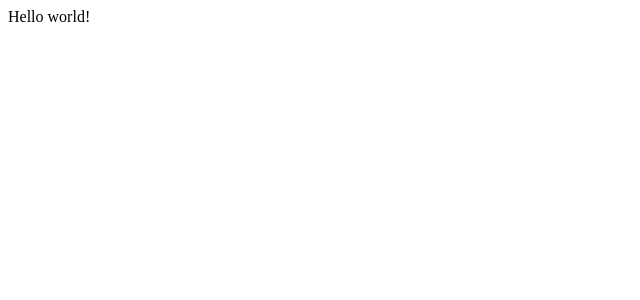
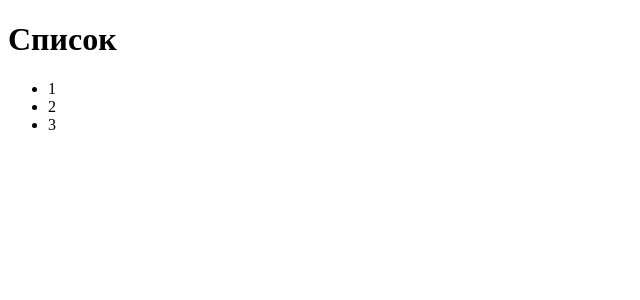
Before and after one commit to WebHeroSchool/alde_react, a React (Create React App) app in the folder todo/: page / in a window 1280 px wide. Shown: the top 300 px of the page, without its empty margins (0-640 px from the left). Built offline with nearby package versions, Linux system fonts and the light colour scheme.

Commit message:
выполнено задание "React-компонент"

```diff
--- a/todo/src/App.js
+++ b/todo/src/App.js
@@ -1,7 +1,16 @@
 
 import React from 'react'
 
-const elem = (<div>Hello world!</div>);
+const ItemList = () => (<ul>
+    <li>1</li>
+    <li>2</li>
+    <li>3</li>
+</ul>);
 
+const App = () => (<div>
+    <h1>Список</h1>
+    <ItemList />
+</div>
+);
 
-export { elem };
+export default App;
--- a/todo/src/index.js
+++ b/todo/src/index.js
@@ -1,10 +1,10 @@
 import React from 'react';
 import ReactDOM from 'react-dom';
-import { elem } from './App';
+import App from './App';
 
 
 
 ReactDOM.render(
-  elem,
+  <App />,
   document.getElementById('root')
 );
```
